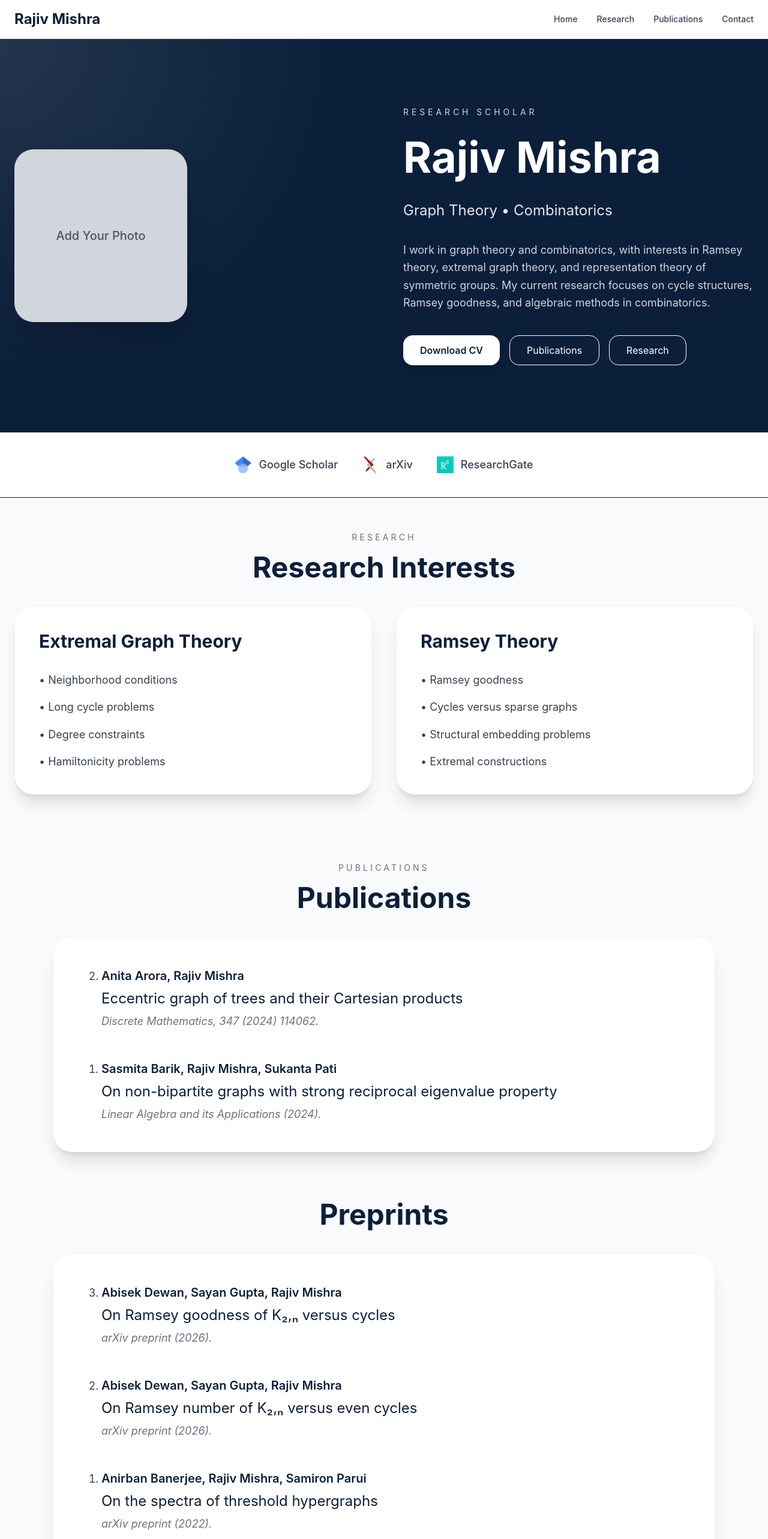
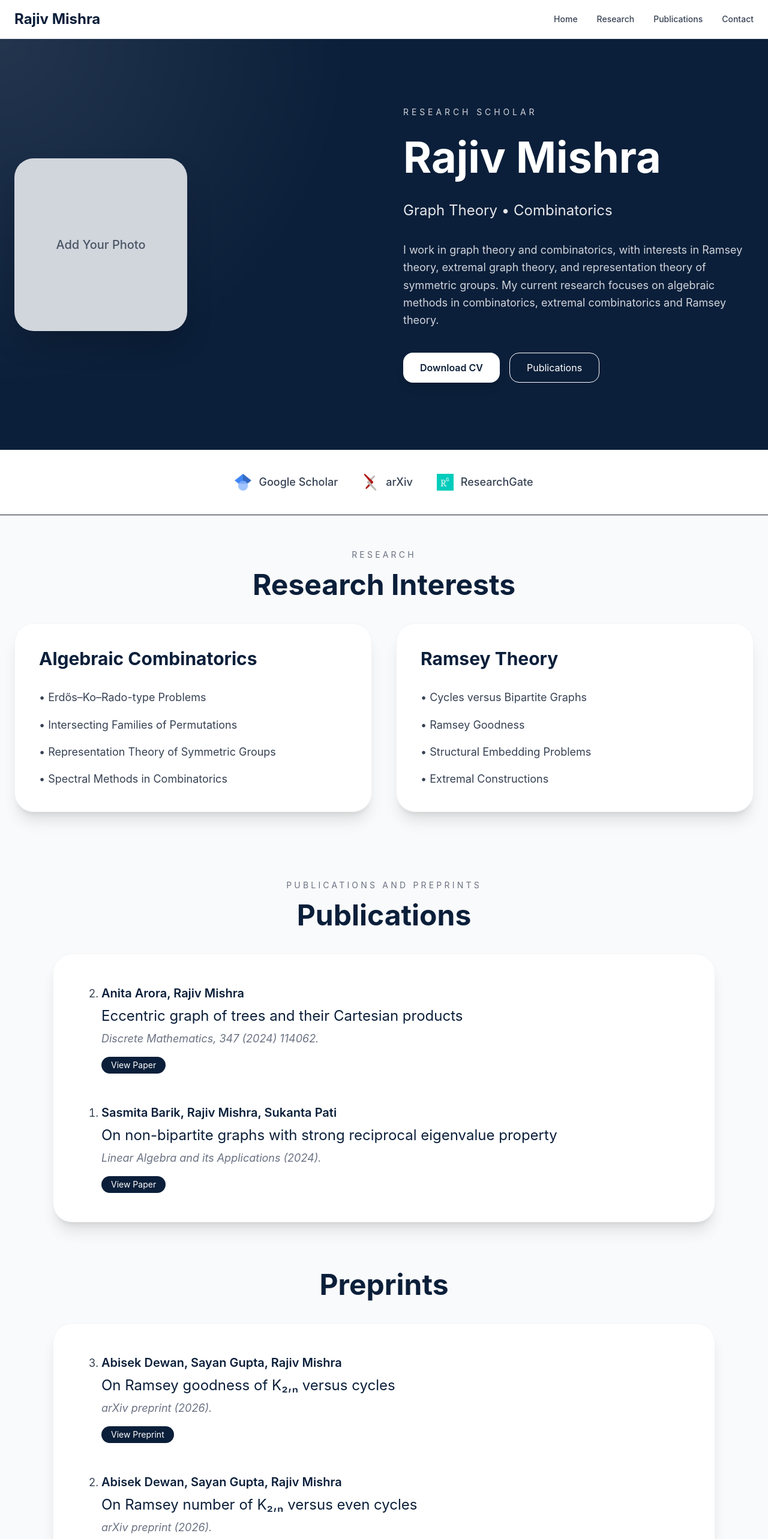
Before and after one commit to rajiv-math/rajiv, a React (Vite) app: page / in a window 1280 px wide. Shown: the top 2566 px of the page at 60% size. Built offline with nearby package versions, Linux system fonts and the light colour scheme.

Commit message:
Edited Research section

```diff
--- a/src/App.tsx
+++ b/src/App.tsx
@@ -4,12 +4,14 @@ export default function App() {
       title: 'Eccentric graph of trees and their Cartesian products',
       journal: 'Discrete Mathematics, 347 (2024) 114062.',
       author: 'Anita Arora, Rajiv Mishra',
+      link: 'https://doi.org/10.1016/j.disc.2024.114062',
     },
     {
       title:
         'On non-bipartite graphs with strong reciprocal eigenvalue property',
       journal: 'Linear Algebra and its Applications (2024).',
       author: 'Sasmita Barik, Rajiv Mishra, Sukanta Pati',
+      link: 'https://doi.org/10.1016/j.laa.2024.06.023',
     },
   ];
 
@@ -18,16 +20,19 @@ export default function App() {
       title: 'On Ramsey goodness of K₂,ₙ versus cycles',
       journal: 'arXiv preprint (2026).',
       author: 'Abisek Dewan, Sayan Gupta, Rajiv Mishra',
+      link: 'http://arxiv.org/abs/2605.06253',
     },
     {
       title: 'On Ramsey number of K₂,ₙ versus even cycles',
       journal: 'arXiv preprint (2026).',
       author: 'Abisek Dewan, Sayan Gupta, Rajiv Mishra',
+      link: 'http://arxiv.org/abs/2604.02086',
     },
     {
       title: 'On the spectra of threshold hypergraphs',
       journal: 'arXiv preprint (2022).',
       author: 'Anirban Banerjee, Rajiv Mishra, Samiron Parui',
+      link: 'http://arxiv.org/abs/2207.02528',
     },
   ];
 
@@ -88,8 +93,8 @@ export default function App() {
             <p className="text-lg text-gray-300 leading-relaxed max-w-2xl mb-10">
               I work in graph theory and combinatorics, with interests in Ramsey
               theory, extremal graph theory, and representation theory of
-              symmetric groups. My current research focuses on cycle structures,
-              Ramsey goodness, and algebraic methods in combinatorics.
+              symmetric groups. My current research focuses on algebraic methods
+              in combinatorics, extremal combinatorics and Ramsey theory.
             </p>
 
             <div className="flex flex-wrap gap-4">
@@ -97,13 +102,12 @@ export default function App() {
                 Download CV
               </button>
 
-              <button className="border border-white px-7 py-3 rounded-2xl hover:bg-white hover:text-[#0B1F3A] transition duration-300">
+              <a
+                href="#publications"
+                className="border border-white px-7 py-3 rounded-2xl hover:bg-white hover:text-[#0B1F3A] transition duration-300"
+              >
                 Publications
-              </button>
-
-              <button className="border border-white px-7 py-3 rounded-2xl hover:bg-white hover:text-[#0B1F3A] transition duration-300">
-                Research
-              </button>
+              </a>
             </div>
           </div>
         </div>
@@ -167,14 +171,14 @@ export default function App() {
           <div className="grid md:grid-cols-2 gap-10">
             <div className="bg-white rounded-[2rem] p-10 shadow-xl hover:-translate-y-2 transition duration-300 border border-gray-100">
               <h3 className="text-3xl font-bold text-[#0B1F3A] mb-8">
-                Extremal Graph Theory
+                Algebraic Combinatorics
               </h3>
 
               <ul className="space-y-4 text-gray-700 leading-relaxed text-lg">
-                <li>• Neighborhood conditions</li>
-                <li>• Long cycle problems</li>
-                <li>• Degree constraints</li>
-                <li>• Hamiltonicity problems</li>
+                <li>• Erdős–Ko–Rado-type Problems</li>
+                <li>• Intersecting Families of Permutations</li>
+                <li>• Representation Theory of Symmetric Groups </li>
+                <li>• Spectral Methods in Combinatorics </li>
               </ul>
             </div>
 
@@ -184,10 +188,10 @@ export default function App() {
               </h3>
 
               <ul className="space-y-4 text-gray-700 leading-relaxed text-lg">
-                <li>• Ramsey goodness</li>
-                <li>• Cycles versus sparse graphs</li>
-                <li>• Structural embedding problems</li>
-                <li>• Extremal constructions</li>
+                <li>• Cycles versus Bipartite Graphs</li>
+                <li>• Ramsey Goodness</li>
+                <li>• Structural Embedding Problems</li>
+                <li>• Extremal Constructions</li>
               </ul>
             </div>
           </div>
@@ -233,7 +237,7 @@ export default function App() {
           {/* Publications Heading */}
           <div className="text-center mb-10">
             <p className="uppercase tracking-[0.3em] text-sm text-gray-500 mb-4">
-              Publications
+              Publications and Preprints
             </p>
 
             <h2 className="text-5xl font-bold text-[#0B1F3A]">Publications</h2>
@@ -256,6 +260,16 @@ export default function App() {
                   <p className="italic text-gray-500 text-lg mt-2">
                     {paper.journal}
                   </p>
+                  <div className="mt-4 flex gap-3">
+                    <a
+                      href={paper.link}
+                      target="_blank"
+                      rel="noopener noreferrer"
+                      className="px-4 py-1 rounded-full bg-[#0B1F3A] text-white text-sm hover:opacity-90"
+                    >
+                      View Paper
+                    </a>
+                  </div>
                 </li>
               ))}
             </ol>
@@ -283,6 +297,16 @@ export default function App() {
                   <p className="italic text-gray-500 text-lg mt-2">
                     {paper.journal}
                   </p>
+                  <div className="mt-4 flex gap-3">
+                    <a
+                      href={paper.link}
+                      target="_blank"
+                      rel="noopener noreferrer"
+                      className="px-4 py-1 rounded-full bg-[#0B1F3A] text-white text-sm hover:opacity-90"
+                    >
+                      View Preprint
+                    </a>
+                  </div>
                 </li>
               ))}
             </ol>
```
